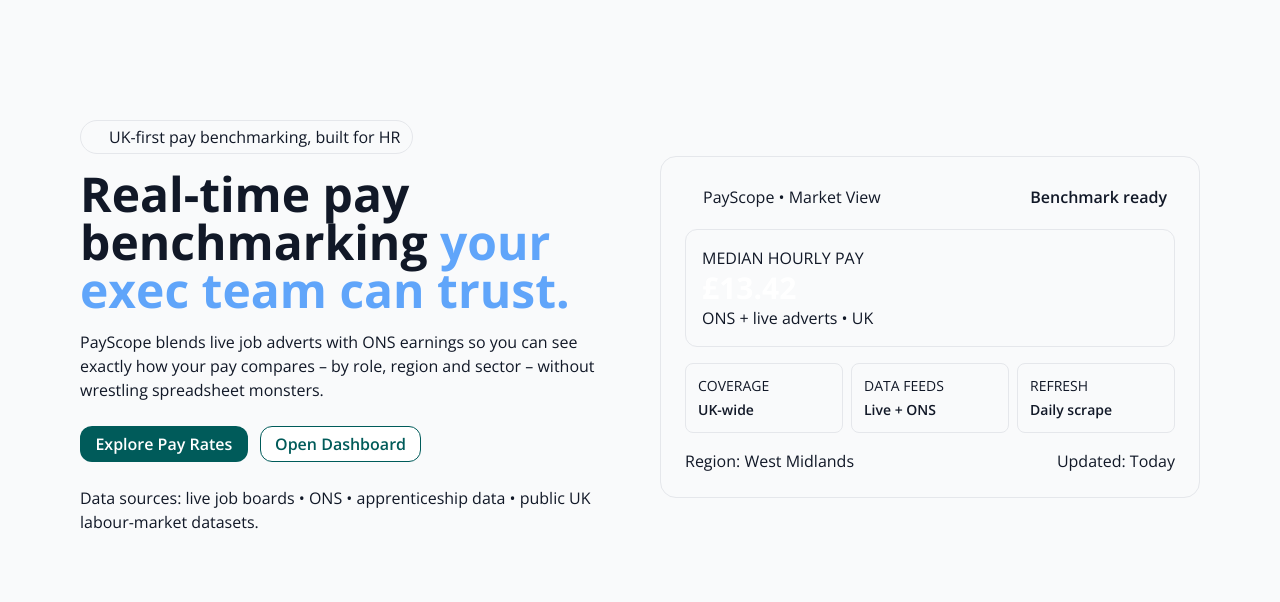
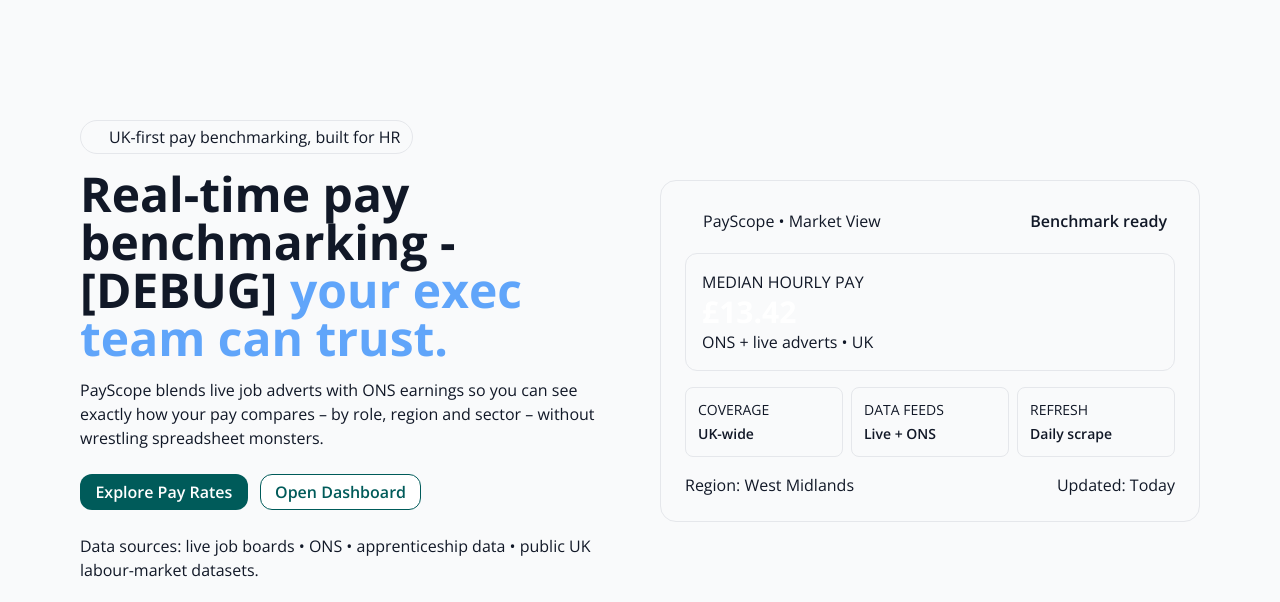
Before and after one commit to Dolman17/PayScope, a Flask app: page / in a window 1280 px wide. Shown: the part 81-683 px from the top of the page. Run offline with Flask 3, Linux system fonts and the light colour scheme; the visitor is signed in with stand-in values (Sample User, id 1); parts of the project's set-up code (start-up, migrations or seed data) failed here and were passed over.

Commit message:
Update index.html

```diff
--- a/app/templates/index.html
+++ b/app/templates/index.html
@@ -16,7 +16,7 @@
         </div>
 
         <h1 class="text-3xl sm:text-4xl lg:text-5xl font-extrabold leading-tight mb-4">
-          Real-time pay benchmarking
+          Real-time pay benchmarking - [DEBUG]
           <span style="color: var(--brand-light);">your exec team can trust.</span>
         </h1>
 
```
